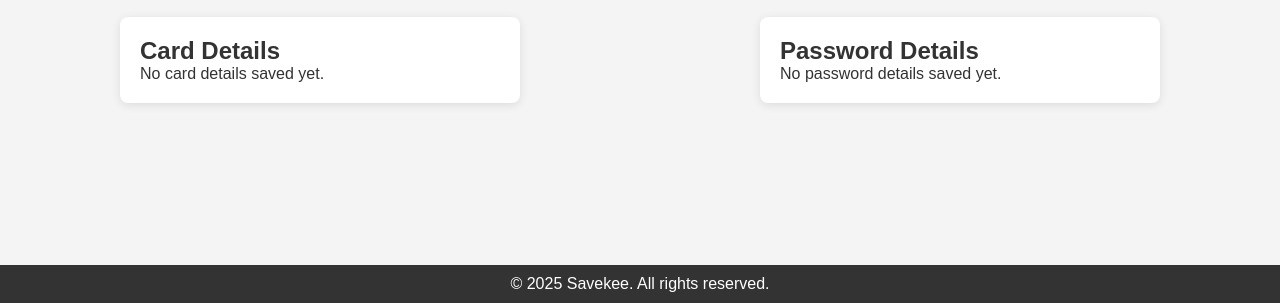
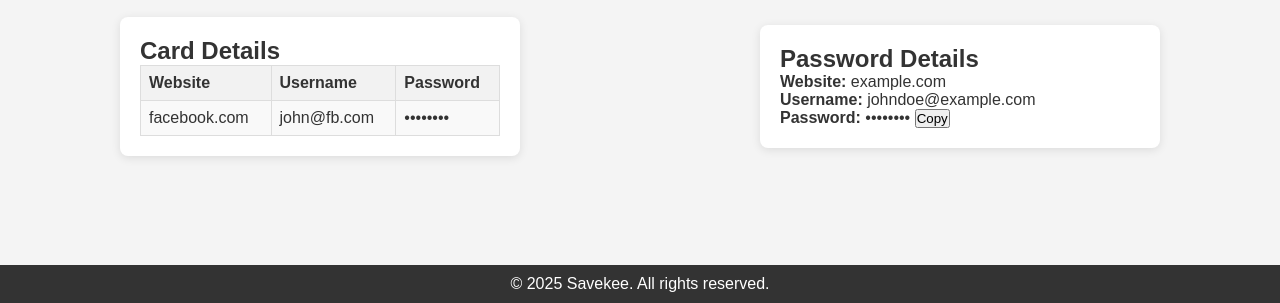
Before and after one commit to prince-cyb/Savekee, a plain HTML site: page home.html in a window 1280 px wide. Shown: the part 497-800 px from the top of the page. Drawn offline with Linux system fonts and the light colour scheme.

Commit message:
Save work before pull

```diff
--- a/home.html
+++ b/home.html
@@ -67,13 +67,26 @@
             <div class="data-display">
                 <div class="card-data data-box">
                     <h2>Card Details</h2>
-                    <p id="cardInfo">
-                        No card details saved yet.
-                    </p>
+                    <table>
+                        <tr>
+                            <th>Website</th>
+                            <th>Username</th>
+                            <th>Password</th>
+                        </tr>
+                        <tr>
+                            <td>facebook.com</td>
+                            <td>john@fb.com</td>
+                            <td>••••••••</td>
+                        </tr>
+                    </table>
                 </div>
                 <div class="password-data data-box">
                     <h2>Password Details</h2>
-                    <p id="passwordInfo">No password details saved yet.</p>
+                    <p id="passwordInfo">
+                        <strong>Website:</strong> example.com<br>
+                        <strong>Username:</strong> johndoe@example.com<br>
+                        <strong>Password:</strong> •••••••• <button onclick="alert('Password copied!')">Copy</button>
+                    </p>
                 </div>
             </div>
         </div>
```
